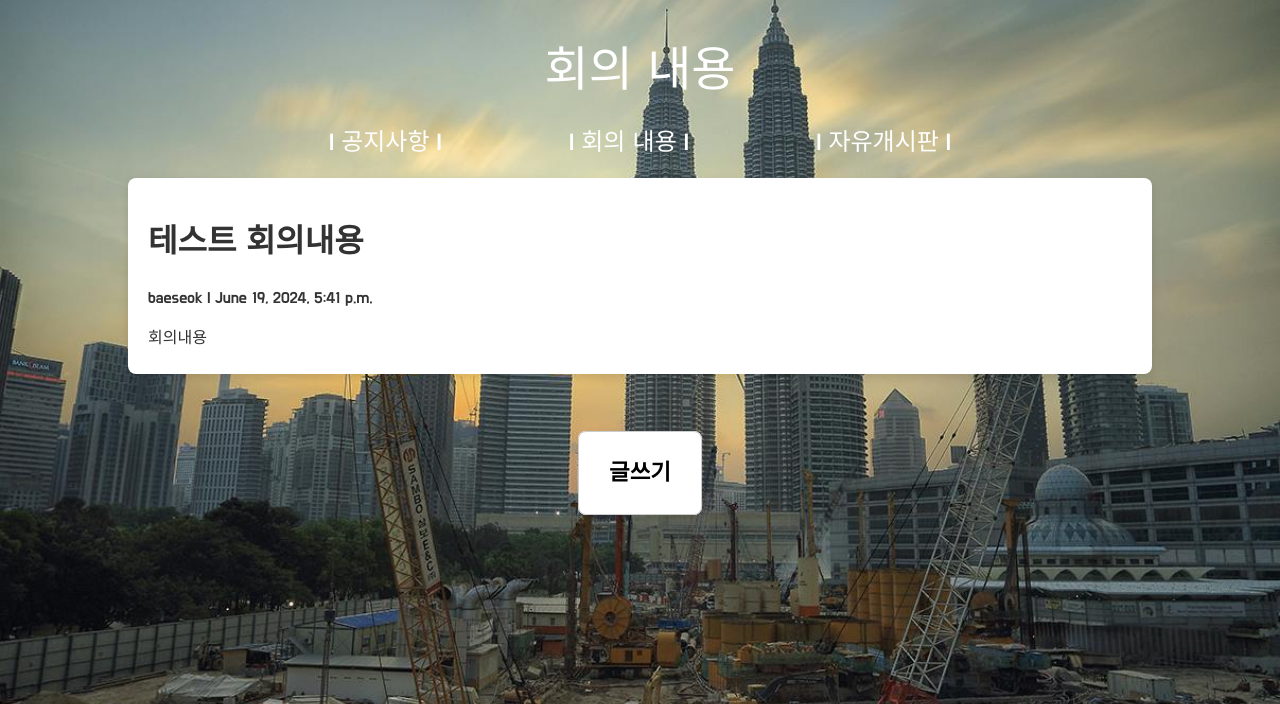
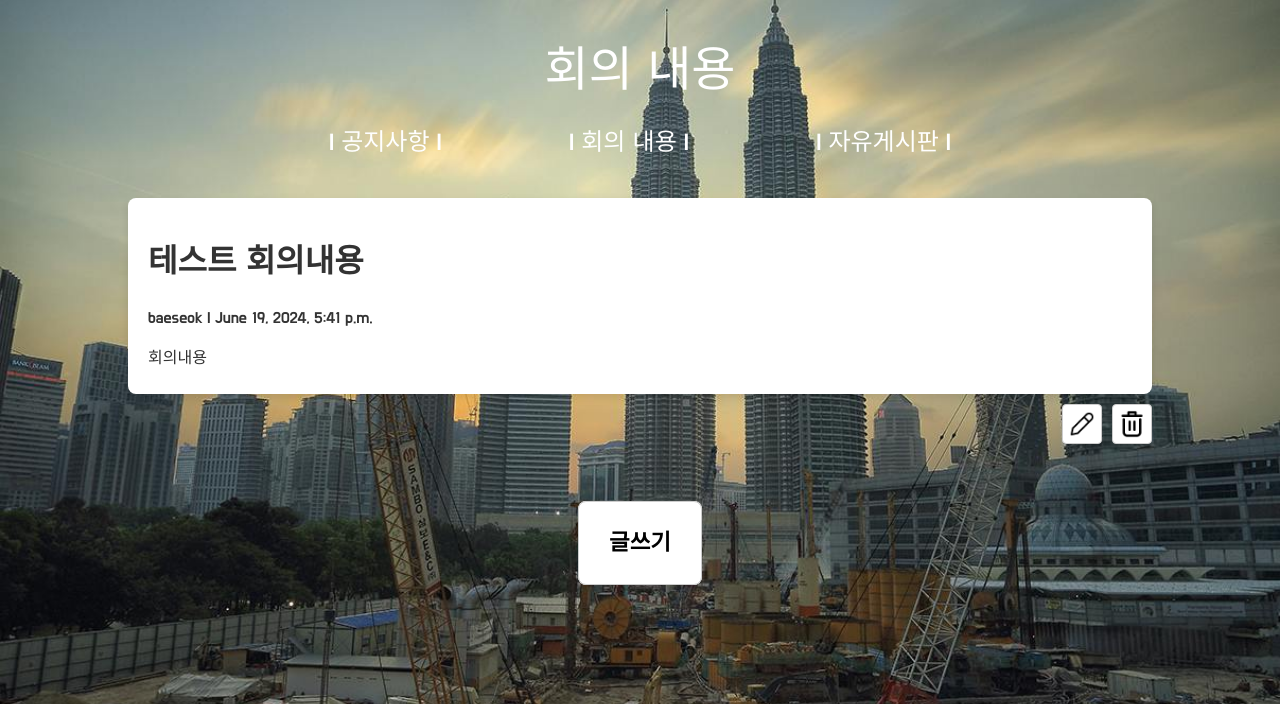
Before and after one commit to jseo07/galsan, a Django app: page /blog/meeting_log/ in a window 1280 px wide. Shown: the part 70-774 px from the top of the page. Run offline with Django 5.2, Linux system fonts and the light colour scheme; data comes from the database, SQL or seed files in the repository; both versions use the stored data as it was after the commit.

Commit message:
blogs edits

```diff
--- /dev/null
+++ b/blog/templates/edit_post.html
@@ -0,0 +1,4 @@
+{% extends 'post.html' %}
+{% block rorw %}글 수정{% endblock %}
+{% block edittitle %}{{post.title}}{% endblock %}
+{% block editbody %}{{post.body}}{% endblock %}
--- a/blog/templates/meeting_log.html
+++ b/blog/templates/meeting_log.html
@@ -1,4 +1,5 @@
 {% extends 'post_base.html' %}
+{% load static %}
 {% block posttype %}회의 내용{% endblock %}
 {% block postcontent %}
 <div class="posts_container">
@@ -19,6 +20,11 @@
                             <p class="card-text text-muted h6">{{ post.author }} | {{ post.created_on}} </p>
                             <p class="card-text">{{post.body}}</p>
                         </div>
+
+                        <div class="posticons">
+                            <a href="{% url 'blog:edit_post' author=post.author created_on=post.created_on %}"><img class="editicon" src="{% static 'edit.png' %}" width="28" height="28"></a>
+                            <a href="{% url 'blog:delete_post' author=post.author created_on=post.created_on %}"><img class="deleteicon" src="{% static 'delete.png' %}" width="28" height="28"></a>
+                        </div>
                     </div>
                 {% endif %}
             {% endfor %}
--- a/blog/templates/post_base.html
+++ b/blog/templates/post_base.html
@@ -9,7 +9,7 @@
     <div class="blogchoice">
         <a href="{% url 'blog:announcement' %}" {% block style_announcement %}{% endblock %}>| 공지사항 |</a>
         <a href="{% url 'blog:meeting_log' %}" {% block style_meeting_log %}{% endblock %}>| 회의 내용 |</a>
-        <a href="{% url 'blog:free_posts' %}" {% block style_free_post %}{% endblock %}>| 자유개시판 |</a>
+        <a href="{% url 'blog:free_posts' %}" {% block style_free_post %}{% endblock %}>| 자유게시판 |</a>
     </div>
     {% block postcontent %}{% endblock %}
 
--- a/blog/urls.py
+++ b/blog/urls.py
@@ -7,5 +7,7 @@ urlpatterns = [
     path('post_blog/', views.post_blog, name ='post_blog'),
     path('meeting_log/', views.PostListMeetingLog.as_view(), name ='meeting_log'),
     path('free_posts/', views.PostListFreePosts.as_view(), name ='free_posts'),
-
+    path('edit_post/<str:author>/<str:created_on>/', views.edit_post, name ='edit_post'),
+    path('delete_post/<str:author>/<str:created_on>/', views.delete_post, name ='delete_post'),
+    path('noaccess/', views.noaccess, name ='noaccess'),
 ]
--- a/blog/views.py
+++ b/blog/views.py
@@ -34,6 +34,39 @@ def meeting_log(request):
 def free_posts(request):
     return render(request, 'free_posts.html')
 
+def edit_post(request, author, created_on):
+    cur_usr = request.COOKIES.get('logged-in')
+    if cur_usr == author:
+        post = Post.objects.get(created_on=created_on)
+        if request.method == "POST":
+            form_data = request.POST.copy()
+            form_data['author'] = author
+            form_data['title'] = form_data['title'] + ' (수정됨)'
+            form = PostForm(form_data)
+            Post.objects.get(created_on=created_on).delete()
+            if form.is_valid():
+                form.save()
+                return redirect('blog:announcement')
+            else:
+                print("not valid")
+                print(form.cleaned_data)
+                print(form.errors)
+        return render(request, 'edit_post.html', {'post':post})
+    else:
+        return redirect('blog:noaccess')
+
+def delete_post(request, author, created_on):
+    cur_usr = request.COOKIES.get('logged-in')
+    if cur_usr == author:
+        Post.objects.get(created_on=created_on).delete()
+        return render(request, 'deleted.html')
+    else:
+        return redirect('blog:noaccess')
+
+def noaccess(request):
+    return render(request, 'noaccess.html')
+
+
 class PostListAnnouncement(generic.ListView):
     queryset = Post.objects.order_by('-created_on')
     template_name = 'announcement.html'
--- a/static/css/style.css
+++ b/static/css/style.css
@@ -145,16 +145,16 @@ a:hover {
     display: none;
     transition: opacity 1s ease-in-out;
     flex-direction: column;
-    justify-content: center;
     align-items: flex-start;
     padding-left: 20px;
     height: 100%;
-    top:0;
+    top:75px;
     left:0;
+    margin-bottom:50px;
     padding-right: 20px;
     position: fixed;
     overflow-x:hidden;
-
+    z-index: 999;
 }
 
 .menu-btn {
@@ -247,15 +247,44 @@ a:hover {
 .card{
     display: block;
 }
+
+.card-title{
+    display: flex;
+    align-items: center;
+}
 .posts_container{
     display: flex;
     justify-content: center;
     align-items: center;
     width: 100%;
+    margin-top: 20px;
 }
 .row{
     width: 100%;
 }
+
+.posticons{
+    padding-top:10px;
+    display: flex;
+    justify-content: right;
+}
+
+.posticons a{
+    margin-left: 10px;
+    padding: 5px;
+    border: 1px solid #ccc;
+    border-radius: 4px;
+    background-color: white;
+    transition: background-color 0.5s;
+    cursor:pointer;
+    z-index: 999;
+}
+
+.posticons a:hover{
+    background-color: gray;
+    border: 0px;
+}
+
 .card{
     padding: 20px;
     padding-left: 10%;
```
Also changed, not shown: blog/templates/announcement.html (+7 -2 lines), blog/templates/deleted.html (added, +18 -0 lines), blog/templates/free_posts.html (+8 -2 lines), blog/templates/noaccess.html (added, +18 -0 lines), blog/templates/post.html (+4 -4 lines), db.sqlite3, static/delete.png (added), static/edit.png (added).
